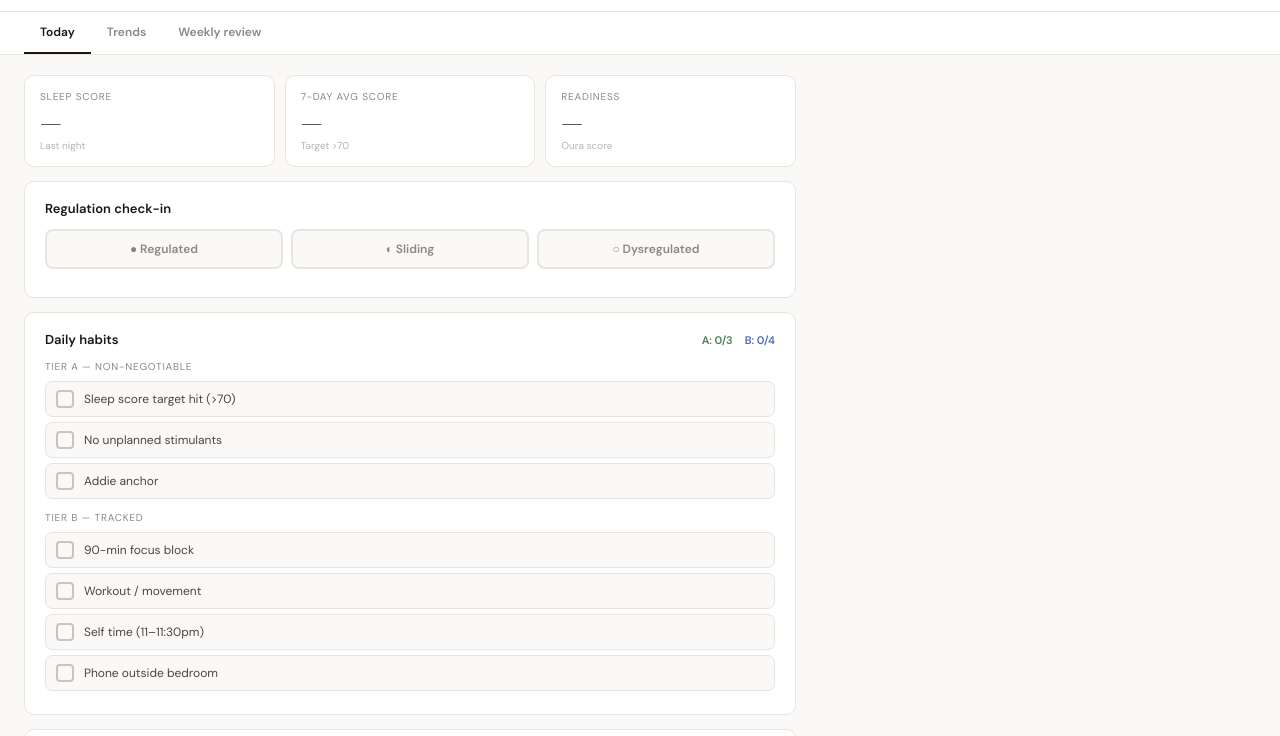
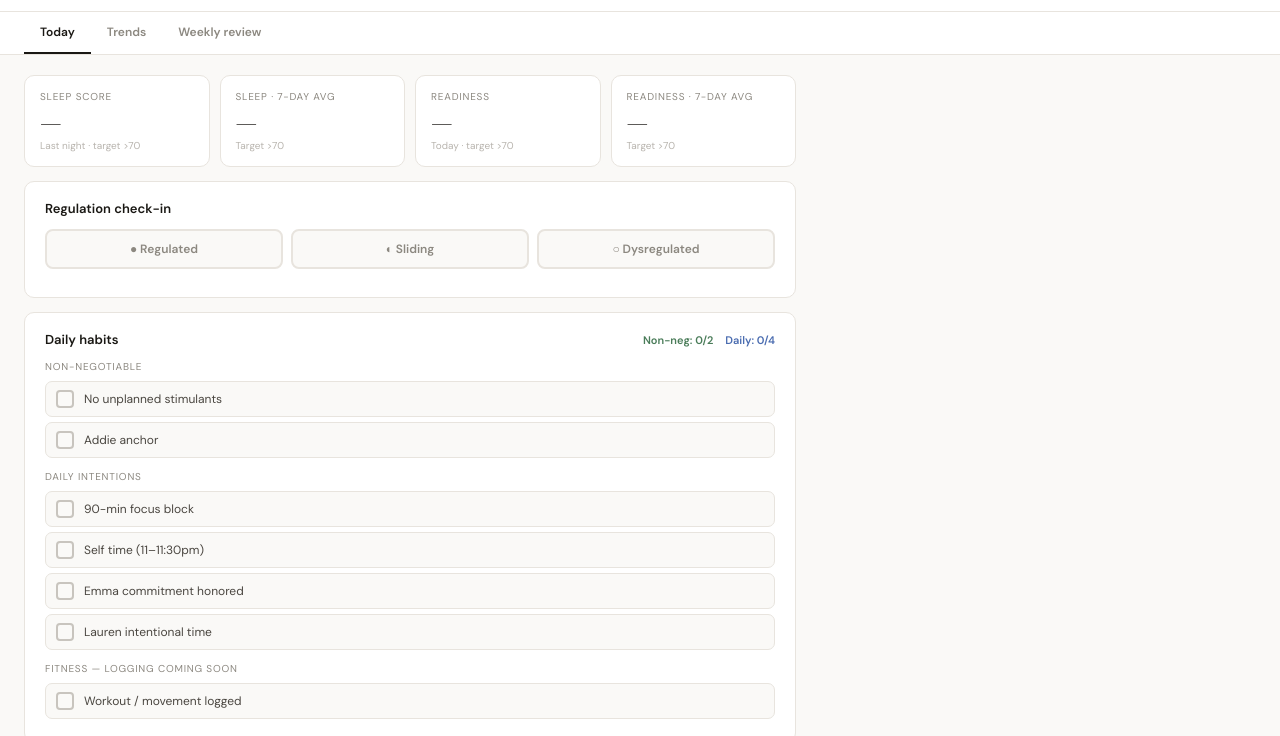
Before and after one commit to mjtharp2/life-system, a plain HTML site: page index.html in a window 1280 px wide. Shown: the part 61-797 px from the top of the page. Drawn offline with nearby package versions, Linux system fonts and the light colour scheme.

Commit message:
Update index.html

```diff
--- a/index.html
+++ b/index.html
@@ -124,21 +124,26 @@ textarea:focus{outline:none;border-color:#c8c4be}
     <div class="loading" id="oura-loading">Syncing Oura data...</div>
     <div class="error-msg" id="oura-error"></div>
 
-    <div class="metrics" style="grid-template-columns:repeat(3,1fr)">
+    <div class="metrics">
       <div class="metric" id="m-sleep-card">
         <div class="metric-label">Sleep score</div>
         <div class="metric-value" id="m-sleep">—</div>
-        <div class="metric-sub">Last night</div>
+        <div class="metric-sub">Last night · target &gt;70</div>
       </div>
       <div class="metric" id="m-avg-card">
-        <div class="metric-label">7-day avg score</div>
+        <div class="metric-label">Sleep · 7-day avg</div>
         <div class="metric-value" id="m-avg">—</div>
         <div class="metric-sub">Target &gt;70</div>
       </div>
       <div class="metric" id="m-ready-card">
         <div class="metric-label">Readiness</div>
         <div class="metric-value" id="m-ready">—</div>
-        <div class="metric-sub">Oura score</div>
+        <div class="metric-sub">Today · target &gt;70</div>
+      </div>
+      <div class="metric" id="m-ready-avg-card">
+        <div class="metric-label">Readiness · 7-day avg</div>
+        <div class="metric-value" id="m-ready-avg">—</div>
+        <div class="metric-sub">Target &gt;70</div>
       </div>
     </div>
 
@@ -157,10 +162,12 @@ textarea:focus{outline:none;border-color:#c8c4be}
         <div class="card-title" style="margin:0">Daily habits</div>
         <div class="habit-score"><span class="habit-score-a" id="score-a">A: 0/3</span><span class="habit-score-b" id="score-b">B: 0/4</span></div>
       </div>
-      <div class="section-label" style="margin-top:0">Tier A — non-negotiable</div>
+      <div class="section-label" style="margin-top:0">Non-negotiable</div>
       <div id="habits-a"></div>
-      <div class="section-label">Tier B — tracked</div>
+      <div class="section-label">Daily intentions</div>
       <div id="habits-b"></div>
+      <div class="section-label">Fitness — logging coming soon</div>
+      <div id="habits-fitness"></div>
     </div>
 
     <div class="card">
@@ -227,15 +234,17 @@ textarea:focus{outline:none;border-color:#c8c4be}
 
 <script>
 const HABITS_A = [
-  {id:'sleep', label:'Sleep score target hit (>70)'},
   {id:'stimulants', label:'No unplanned stimulants'},
   {id:'addie', label:'Addie anchor'},
 ];
 const HABITS_B = [
   {id:'focus', label:'90-min focus block'},
-  {id:'workout', label:'Workout / movement'},
   {id:'self_time', label:'Self time (11–11:30pm)'},
-  {id:'phone', label:'Phone outside bedroom'},
+  {id:'emma', label:'Emma commitment honored'},
+  {id:'lauren', label:'Lauren intentional time'},
+];
+const HABITS_FITNESS = [
+  {id:'workout', label:'Workout / movement logged'},
 ];
 const REG_MSGS = {
   1: {msg:'System nominal. Execute the plan.', cls:'reg-msg-1'},
@@ -387,6 +396,16 @@ function renderToday() {
   else { avgEl.className = 'metric-value'; document.getElementById('m-avg-card').className = 'metric'; }
 
   document.getElementById('m-ready').textContent = rd.score || '—';
+  if(rd.score && rd.score < 70) document.getElementById('m-ready-card').className = 'metric warn';
+  else document.getElementById('m-ready-card').className = 'metric';
+
+  // 7-day rolling readiness avg
+  const readScores = days7.map(d => ouraData.readiness[d] && ouraData.readiness[d].score).filter(Boolean);
+  const readAvg = readScores.length ? Math.round(readScores.reduce((a,b)=>a+b,0)/readScores.length) : null;
+  const readAvgEl = document.getElementById('m-ready-avg');
+  readAvgEl.textContent = readAvg || '—';
+  if(readAvg && readAvg < 70) { readAvgEl.className = 'metric-value warn'; document.getElementById('m-ready-avg-card').className = 'metric warn'; }
+  else { readAvgEl.className = 'metric-value'; document.getElementById('m-ready-avg-card').className = 'metric'; }
 
   // Regulation
   [1,2,3].forEach(l => {
@@ -413,18 +432,18 @@ function renderHabits() {
   const ci = todayCI();
   const aDone = HABITS_A.filter(h => ci.habits[h.id]).length;
   const bDone = HABITS_B.filter(h => ci.habits[h.id]).length;
-  document.getElementById('score-a').textContent = 'A: '+aDone+'/'+HABITS_A.length;
-  document.getElementById('score-b').textContent = 'B: '+bDone+'/'+HABITS_B.length;
+  document.getElementById('score-a').textContent = 'Non-neg: '+aDone+'/'+HABITS_A.length;
+  document.getElementById('score-b').textContent = 'Daily: '+bDone+'/'+HABITS_B.length;
 
-  ['a','b'].forEach(tier => {
-    const habits = tier === 'a' ? HABITS_A : HABITS_B;
-    const el = document.getElementById('habits-'+tier);
+  function renderHabitGroup(habits, containerId, tier) {
+    const el = document.getElementById(containerId);
+    if(!el) return;
     el.innerHTML = '';
     habits.forEach(h => {
       const done = !!ci.habits[h.id];
       const row = document.createElement('div');
       row.className = 'habit-row' + (done ? ' done-'+tier : '');
-      row.onclick = () => toggleHabit(h.id, tier);
+      row.onclick = () => toggleHabit(h.id);
       const chk = document.createElement('div');
       chk.className = 'habit-check' + (done ? ' '+tier : '');
       chk.textContent = done ? '✓' : '';
@@ -434,11 +453,14 @@ function renderHabits() {
       row.appendChild(chk); row.appendChild(lbl);
       el.appendChild(row);
     });
-  });
+  }
+
+  renderHabitGroup(HABITS_A, 'habits-a', 'a');
+  renderHabitGroup(HABITS_B, 'habits-b', 'b');
+  renderHabitGroup(HABITS_FITNESS, 'habits-fitness', 'b');
 }
 
-function toggleHabit(id, tier) {
-  const ci = todayCI();
+function toggleHabit(id) {
   if(!checkins[today]) checkins[today] = {habits:{}, regulation:null, notes:''};
   checkins[today].habits[id] = !checkins[today].habits[id];
   saveCI(); renderHabits(); renderAlerts();
@@ -488,7 +510,8 @@ function weekStats() {
   const days = last7();
   const scores = days.map(d => ouraData.sleep[d] && ouraData.sleep[d].score).filter(Boolean);
   const avg = scores.length ? Math.round(scores.reduce((a,b)=>a+b,0)/scores.length) : '—';
-  const taDays = days.filter(d => checkins[d] && checkins[d].habits && HABITS_A.every(h => checkins[d].habits[h.id])).length;
+  const allNonNeg = [...HABITS_A];
+  const taDays = days.filter(d => checkins[d] && checkins[d].habits && allNonNeg.every(h => checkins[d].habits[h.id])).length;
   const regDays = days.filter(d => checkins[d] && checkins[d].regulation === 1).length;
   return {avg, taDays, regDays};
 }
```
